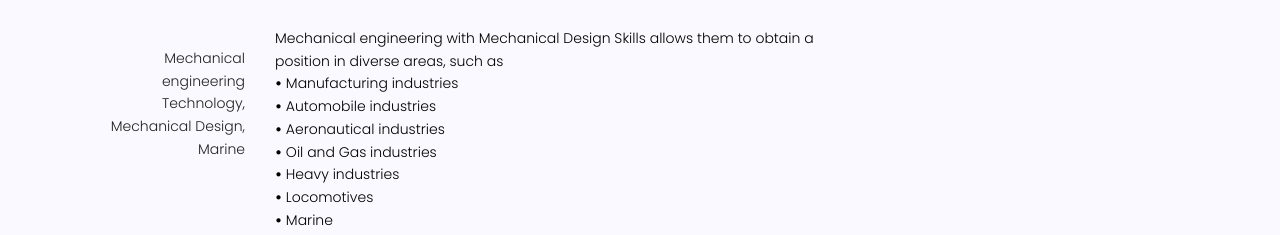
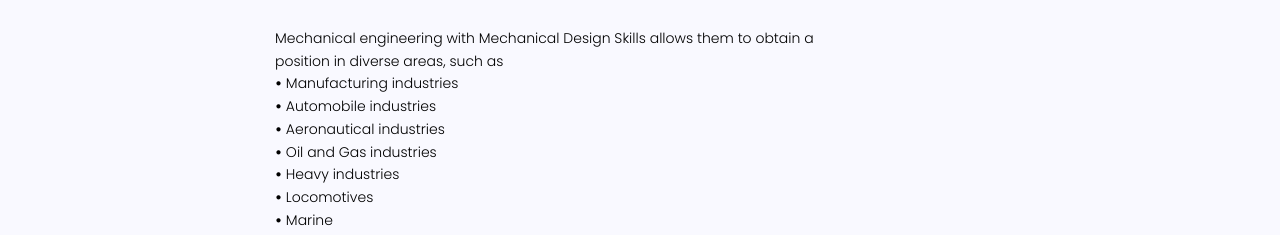
Before and after one commit to plutolabsIndia/plutoLabsIndia, a plain HTML site: page blog-single.html in a window 1280 px wide. Shown: the part 756-991 px from the top of the page. Drawn offline with nearby package versions, Linux system fonts and the light colour scheme; some packages are replaced by stand-ins of ours.

Commit message:
Add files via upload

```diff
--- a/blog-single.html
+++ b/blog-single.html
@@ -94,11 +94,6 @@
 									</div>
 								</div>
 								<div class="col-lg-3  col-md-3 meta-details">
-									<ul class="tags">
-										<li><a href="#">Mechanical engineering Technology,</a></li>
-										<li><a href="#">Mechanical Design,</a></li>
-										<li><a href="#">Marine</a></li>
-									</ul>
 									<div class="user-details row">
 
 									</div>
```
Also changed, not shown: index.html (+4 -0 lines).
